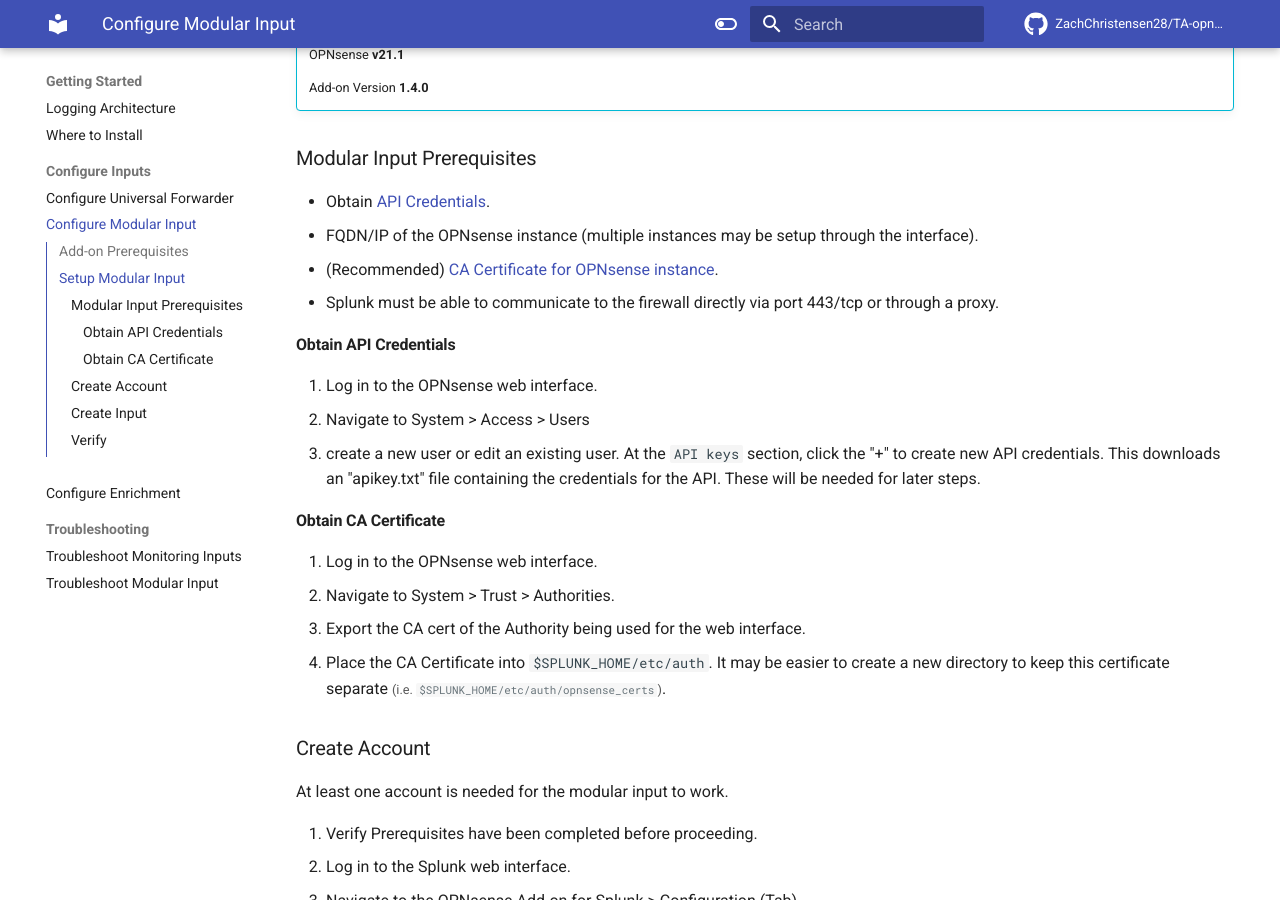
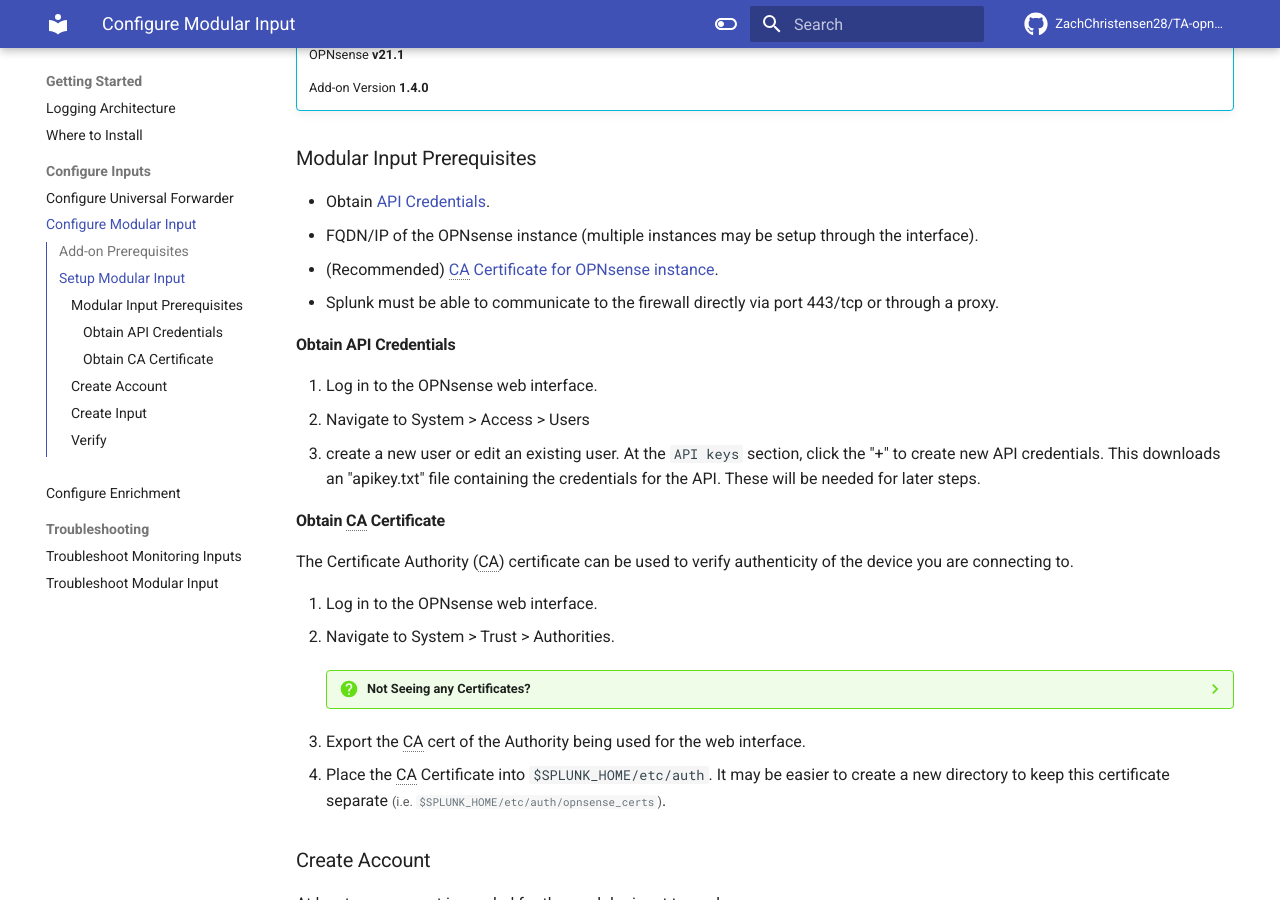
Before and after one commit to ZachChristensen28/splunk-opnsense-ta-documentation, an MkDocs documentation site: the page built from docs/getting-started/configure-inputs/configure-modinput.md, in a window 1280 px wide and 900 px high, scrolled down 656 px. Built offline with MkDocs 1.6.1 and Material for MkDocs 9.7.7, drawn with Linux system fonts in a browser that asks for light colours; comment, search, counter and statistics services are not loaded.

Commit message:
adding notes for obtaining a CA cert

```diff
--- a/docs/getting-started/configure-inputs/configure-modinput.md
+++ b/docs/getting-started/configure-inputs/configure-modinput.md
@@ -33,8 +33,14 @@
 
 #### Obtain CA Certificate
 
+The Certificate Authority (CA) certificate can be used to verify authenticity of the device you are connecting to.
+
 1. Log in to the OPNsense web interface.
 1. Navigate to System > Trust > Authorities.
+
+    ??? question "Not Seeing any Certificates?"
+        If no certificates show up in this view, this could mean that you are using the default self-signed Web certificate from OPNsense. If this is the case, skip these steps and ensue the "Verify Certificate" checkbox is **not** checked when setting up the modular input. For better security, it is recommended to create a new certificate for the OPNsense web interface (see [OPNsense Documentation](https://docs.opnsense.org/manual/certificates.html) for more information).
+
 1. Export the CA cert of the Authority being used for the web interface.
 1. Place the CA Certificate into `$SPLUNK_HOME/etc/auth`. It may be easier to create a new directory to keep this certificate separate <small>(i.e. `$SPLUNK_HOME/etc/auth/opnsense_certs`)</small>.
 
--- a/includes/abbreviations.md
+++ b/includes/abbreviations.md
@@ -1,2 +1,3 @@
 *[DMA]: Data Model Acceleration
 *[CIM]: Common Information Model
+*[CA]: Certificate Authority
```
